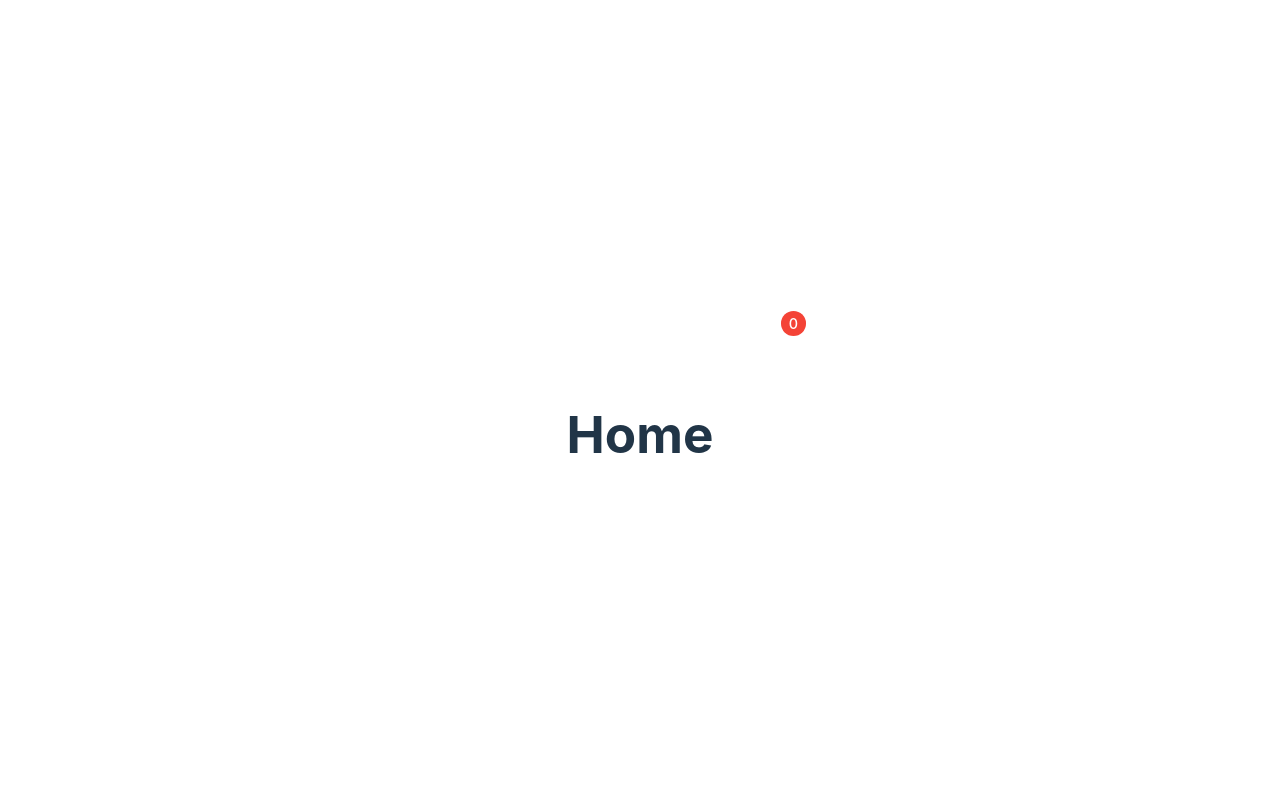
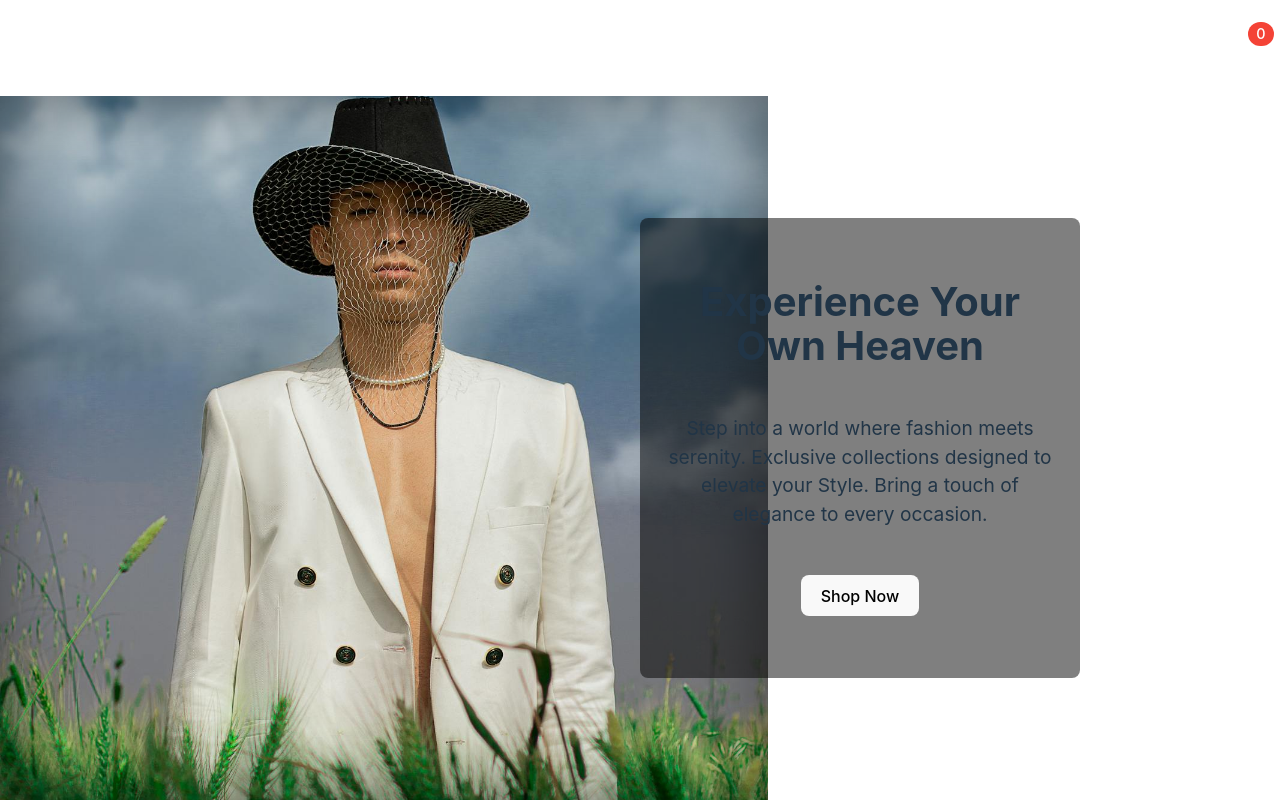
Before and after one commit to jacob-guerrero/odin-shopping-cart, a React (Vite) app: page / in a window 1280 px wide. Built offline with nearby package versions, Linux system fonts and the light colour scheme.

Commit message:
Add home component with basic style

```diff
--- a/src/App.css
+++ b/src/App.css
@@ -1,10 +1,7 @@
 #root {
-  max-width: 1280px;
-  margin: 0 auto;
-  padding: 2rem;
+  display: flex;
+  flex-direction: column;
+  width: 100%;
+  margin: 0;
   text-align: center;
 }
-
-.card {
-  padding: 2em;
-}
--- a/src/components/home/Home.jsx
+++ b/src/components/home/Home.jsx
@@ -1,8 +1,29 @@
+import styles from "./Home.module.css";
+import { Link } from "react-router-dom";
+
 const Home = () => {
   return (
     <>
-      <h1>Home</h1>
-      <div></div>
+      <div className={styles.heroContainer}>
+        <div className={styles.heroImageContainer}>
+          <img
+            src="src\assets\model1-home.jpg"
+            alt="Man in White Suit Wearing Brown Hat Standing on Green Grass Field"
+            className={styles.heroImage}
+          />
+        </div>
+        <div className={styles.heroTextContainer}>
+          <h1>Experience Your Own Heaven</h1>
+          <p>
+            Step into a world where fashion meets serenity. Exclusive
+            collections designed to elevate your Style. Bring a touch of
+            elegance to every occasion.
+          </p>
+          <Link to="shop">
+            <button>Shop Now</button>
+          </Link>
+        </div>
+      </div>
     </>
   );
 };
--- /dev/null
+++ b/src/components/home/Home.module.css
@@ -0,0 +1,49 @@
+.heroContainer {
+  position: relative;
+  height: calc(100vh - 12vh);
+  overflow-y: hidden;
+}
+
+.heroImageContainer {
+  width: 60%;
+  height: 100%; /* Full screen height */
+  box-shadow: inset 0 0 80px rgba(0, 0, 0, 0.5);
+}
+.heroImage {
+  width: 100%;
+  height: 100%;
+  object-fit: cover; /* Ensure image covers the container */
+  position: relative;
+  z-index: -2;
+}
+
+.heroTextContainer {
+  width: 40%;
+  height: 80%;
+  max-width: 440px;
+  max-height: 460px;
+  display: flex;
+  flex-direction: column;
+  justify-content: space-evenly;
+  gap: 1rem;
+  position: absolute;
+  top: 50%;
+  left: 50%;
+  transform: translate(0%, -50%); /* Center text on image */
+  background-color: rgba(0, 0, 0, 0.5); /* Semi-transparent background */
+  padding: 2rem 1.4rem;
+  border-radius: 8px;
+}
+
+.heroTextContainer h1 {
+  font-size: 2.5rem;
+}
+
+.heroTextContainer p {
+  font-size: 1.2rem;
+}
+
+/* * {
+  outline: 1px solid #f00 !important;
+}
+ */
--- a/src/components/navbar/Navbar.module.css
+++ b/src/components/navbar/Navbar.module.css
@@ -1,12 +1,19 @@
 .navbar {
+  width: 100%;
+  height: 12vh;
   display: flex;
   justify-content: space-between;
   align-items: center;
   color: #fff;
   padding: 1rem;
   gap: 1rem;
+  margin: 0;
 }
 
+.navbarLeft{
+  width: 70%;
+  display: flex;
+}
 .navbarLeft .logo {
   font-size: 1.5rem;
   font-weight: bold;
@@ -30,6 +37,7 @@
 .navbarRight {
   display: flex;
   align-items: center;
+  justify-content: flex-end;
   font-size: 1.4rem;
 }
 
@@ -50,3 +58,9 @@
   top: -0.6rem;
   right: -0.6rem;
 }
+
+@media (max-width: 768px) {
+  .navbarCenter .navLinks {
+    display: none;
+  }
+}
--- a/src/index.css
+++ b/src/index.css
@@ -24,6 +24,10 @@ html {
   -webkit-box-sizing: inherit;
   -moz-box-sizing: inherit;
   box-sizing: inherit;
+}
+
+h1, h2, h3, p {
+  margin: 0;
 }
 
 a {
```
Also changed, not shown: src/assets/model1-home.jpg (added), 1 other file (tests, documents, lock files or other folders).
